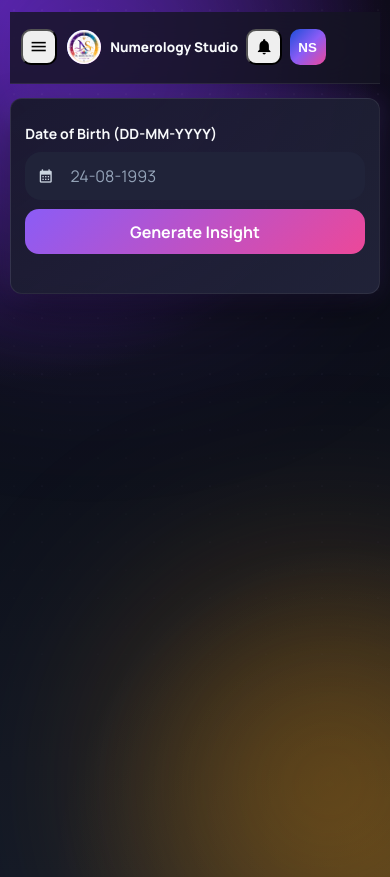
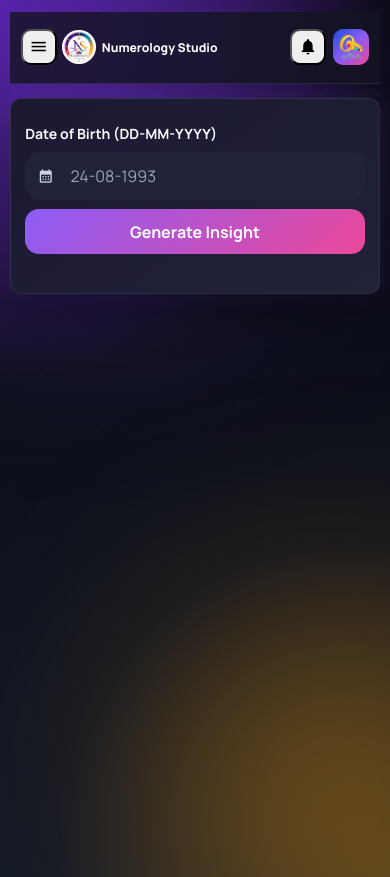
Before and after one commit to artbindu/numerology, a website with bundled scripts: page public/index.html in a window 390 px wide. Built offline with nearby package versions, Linux system fonts and the light colour scheme.

Commit message:
Fixed: header intentation

```diff
--- a/public/index.html
+++ b/public/index.html
@@ -52,7 +52,9 @@
           <button class="nav-icon-btn" type="button" aria-label="Notifications">
             <span class="material-icons" aria-hidden="true">notifications</span>
           </button>
-          <button class="top-user" type="button" aria-label="User profile">NS</button>
+          <button class="top-user" type="button" aria-label="User profile" title="@artB!ndu">
+            <img class="top-user-icon" src="./favicon.ico" alt="" aria-hidden="true" title="@artB!ndu" />
+          </button>
         </div>
       </header>
 
--- a/public/styles.css
+++ b/public/styles.css
@@ -221,6 +221,14 @@ body {
   color: #ffffff;
   font-weight: 700;
   cursor: pointer;
+}
+
+.top-user-icon {
+  display: block;
+  width: 24px;
+  height: 24px;
+  margin: auto;
+  object-fit: contain;
 }
 
 .app {
@@ -1333,7 +1341,7 @@ input::placeholder {
   .top-nav {
     padding: 0 0.68rem;
     gap: 0.5rem;
-    grid-template-columns: auto minmax(0, 1fr) auto;
+    grid-template-columns: minmax(0, 1fr) auto;
   }
 
   .top-search {
@@ -1439,8 +1447,15 @@ input::placeholder {
 }
 
 @media (max-width: 480px) {
+  .top-nav-left,
+  .top-brand {
+    min-width: 0;
+    gap: 0.35rem;
+  }
+
   .top-brand-title {
-    font-size: 0.84rem;
+    font-size: 0.76rem;
+    white-space: nowrap;
   }
 
   .nav-icon-btn,
```
Also changed, not shown: test/validation.test.js (added, +16 -0 lines).
